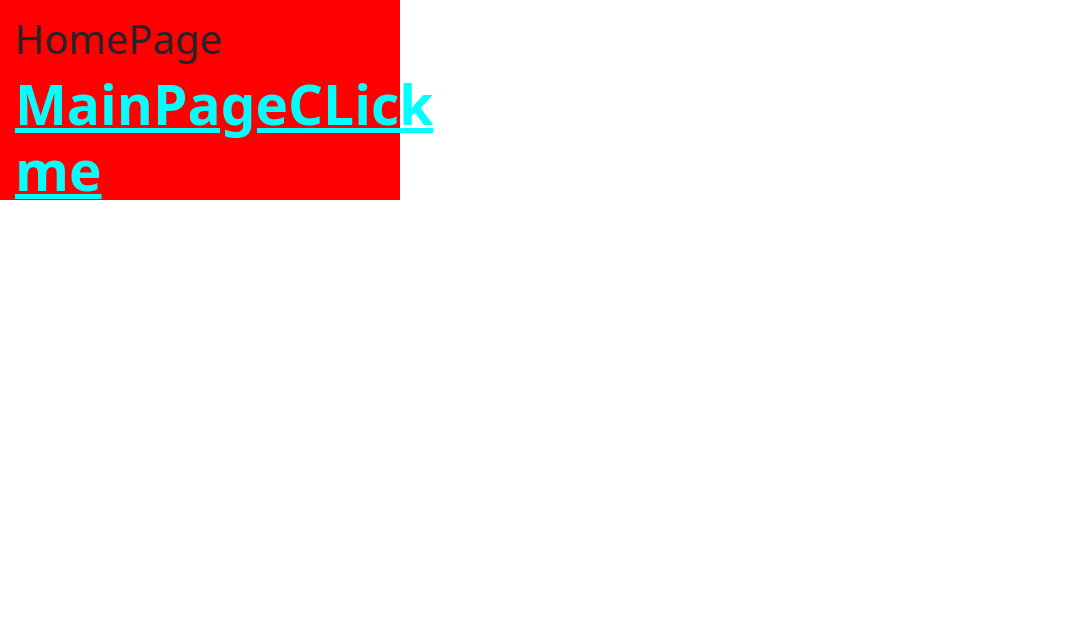
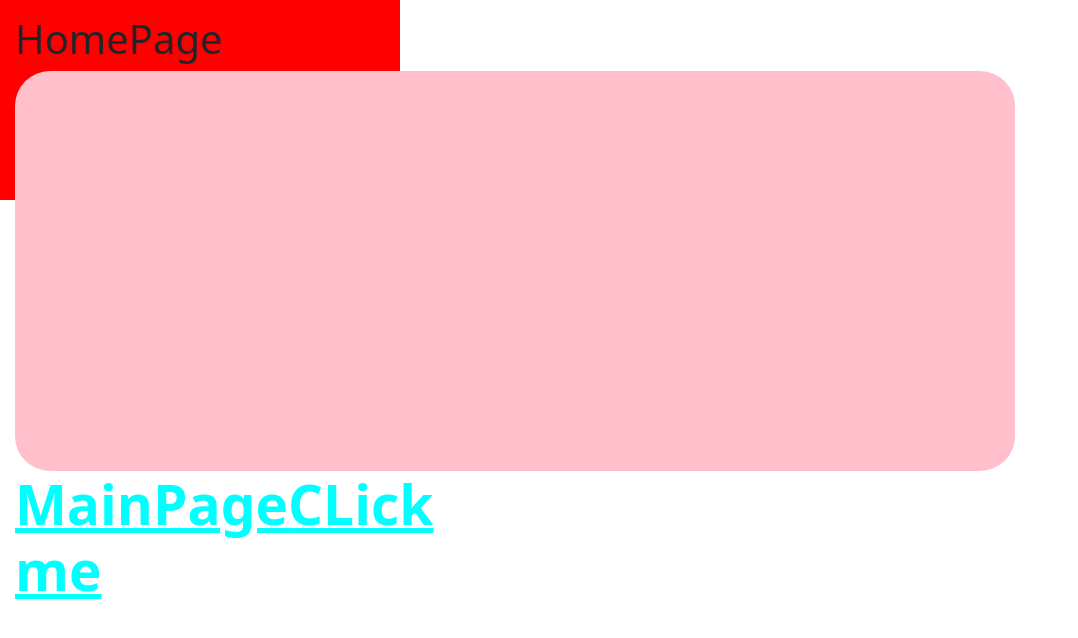
Before and after one commit to MikeXYAwesome/OXD-DesignGuide, a React (Vite) app: page / in a window 1280 px wide. Shown: the top 638 px of the page, without its empty margins (0-1078 px from the left). Built offline with nearby package versions, Linux system fonts and the light colour scheme.

Commit message:
Addling Spline

```diff
--- a/src/components/Pages/css/stylehomepage.css
+++ b/src/components/Pages/css/stylehomepage.css
@@ -10,3 +10,11 @@ a{
     font-size: 55px;
     font-weight: 800;
 }
+
+.maincard
+{
+    background-color: pink;
+    height: 400px;
+    width: 1000px;
+    border-radius: 35px;
+}
--- a/src/components/Pages/homepage.tsx
+++ b/src/components/Pages/homepage.tsx
@@ -7,6 +7,7 @@ function HomePage() {
       <div className="homepagewrap">
         <h1>HomePage</h1>
         <h1>
+          <div className="maincard"></div>
           <Link to="/mainpage">MainPage</Link>
           <a href="/mainpage">CLick me</a>
         </h1>
```
